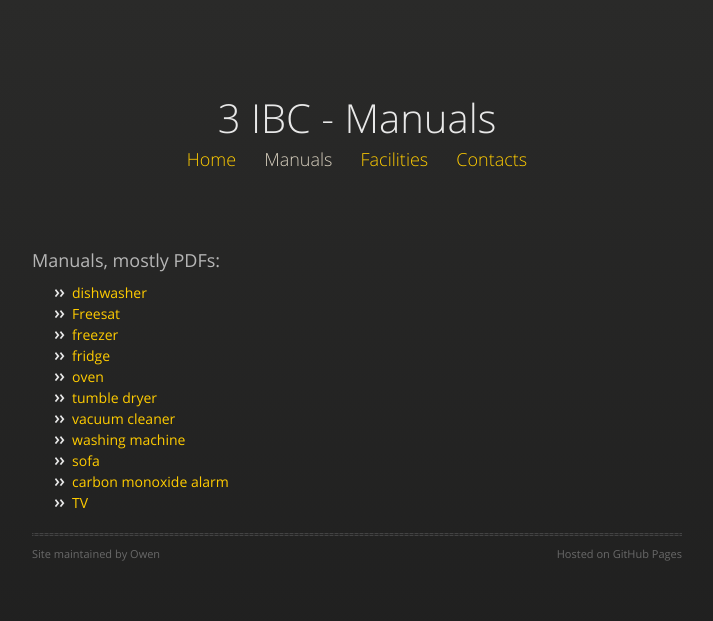
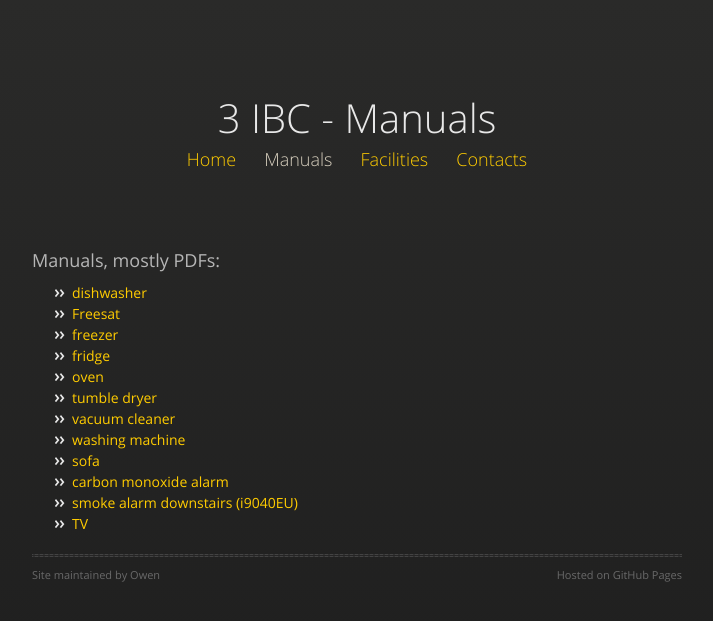
Before and after one commit to owenlydiard/3ibc, a Jekyll site: the page built from manuals.html, in a window 1280 px wide. Shown: the top 621 px of the page, without its empty margins (283-996 px from the left). Built offline with Jekyll 4.4.1, drawn with Linux system fonts in a browser that asks for light colours; nearby versions of some CDN libraries.

Commit message:
New smoke alarm (Kidde-i9040)

```diff
--- a/manuals.html
+++ b/manuals.html
@@ -17,6 +17,7 @@ group: navigation
 <li><a href="manuals/washing-machine-05534260.pdf">washing machine</a></li>
 <li><a href="manuals/Ikea-Ektorp-two-seat-sofa.pdf">sofa</a></li>
 <li><a href="manuals/carbon-monoxide-alarm-Kidde.pdf">carbon monoxide alarm</a></li>
+<li><a href="manuals/smoke-alarm-Kidde-i9040.pdf">smoke alarm downstairs (i9040EU)</a></li>
 <li><a href="manuals/L6353-3240-English-Specific.pdf">TV</a></li>
 </ul>
         </div>
```
